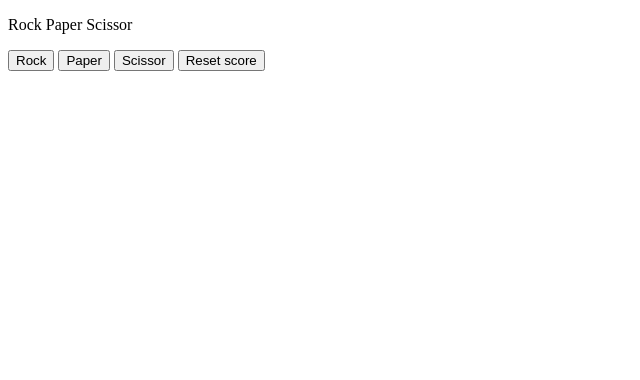
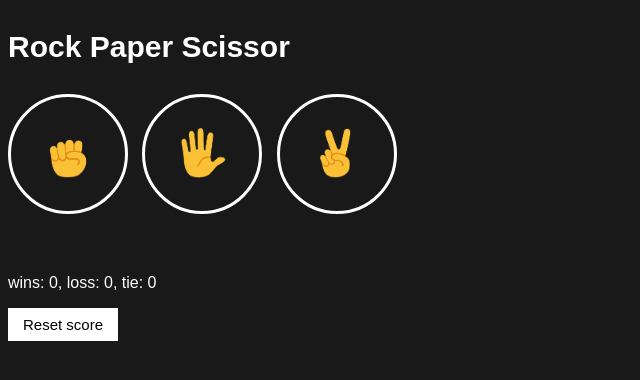
Before and after one commit to Sakhawat-Saim/rock-paper-scissor, a plain HTML site: page index.html in a window 1280 px wide. Shown: the whole page, without its empty margins (0-640 px from the left). Drawn offline with Linux system fonts and the light colour scheme.

Commit message:
final game done

```diff
--- a/app.js
+++ b/app.js
@@ -7,6 +7,8 @@ if (!score) {
     tie: 0,
   };
 }
+
+updateScoreElement();
 
 function playGame(playerMove) {
   const computerMove = pickComputerMove();
@@ -51,11 +53,13 @@ function playGame(playerMove) {
 
   localStorage.setItem("score", JSON.stringify(score));
 
-  alert(`You picked ${playerMove}. Computer picked ${computerMove}, ${result}
-wins: ${score.wins}, loss: ${score.loss}, tie: ${score.tie}`);
-}
+  updateScoreElement();
 
-console.log();
+  document.querySelector(".js-result").innerHTML = result;
+  document.querySelector(".js-moves").innerHTML = `You
+  <img src="images/${playerMove}-emoji.png" class="move-icon" alt="" />
+  <img src="images/${computerMove}-emoji.png" class="move-icon" alt="" />
+  Computer `;
 
   function pickComputerMove() {
     const randomNumber = Math.random();
@@ -69,3 +73,10 @@ function pickComputerMove() {
     }
     return computerMove;
   }
+}
+
+function updateScoreElement() {
+  document.querySelector(
+    ".js-score"
+  ).innerHTML = `wins: ${score.wins}, loss: ${score.loss}, tie: ${score.tie}`;
+}
--- /dev/null
+++ b/index.css
@@ -0,0 +1,44 @@
+body {
+    background-color: rgb(25, 25, 25);
+    color: white;
+    font-family: Arial, Helvetica, sans-serif;
+}
+
+.title {
+    font-size: 30px;
+    font-weight: bold;
+}
+
+button {
+    cursor: pointer;
+}
+
+.move-icon {
+    height: 50px;
+}
+
+.move-button {
+    background-color: transparent;
+    border: 3px solid white;
+    width: 120px;
+    height: 120px;
+    border-radius: 50%;
+    margin-right: 10px;
+}
+
+.result {
+    font-size: 25px;
+    font-weight: bold;
+    margin-bottom: 50px;
+}
+
+.score {
+    margin-top: 60px;
+}
+
+.reset-score-button {
+    background-color: white;
+    border: none;
+    font-size: 15px;
+    padding: 8px 15px;
+}
--- a/index.html
+++ b/index.html
@@ -4,39 +4,48 @@
     <meta charset="UTF-8" />
     <meta http-equiv="X-UA-Compatible" content="IE=edge" />
     <meta name="viewport" content="width=device-width, initial-scale=1.0" />
+    <link rel="stylesheet" href="index.css" />
     <title>Rock Paper Scissor</title>
   </head>
   <body>
-    <p>Rock Paper Scissor</p>
+    <p class="title">Rock Paper Scissor</p>
     <button
+      class="move-button"
       onclick="
           playGame('rock');
         "
     >
-      Rock
+      <img src="images/rock-emoji.png" class="move-icon" alt="" />
     </button>
     <button
+      class="move-button"
       onclick="
           playGame('paper');
         "
     >
-      Paper
+      <img src="images/paper-emoji.png" class="move-icon" alt="" />
     </button>
     <button
+      class="move-button"
       onclick="
           playGame('scissor');
         "
     >
-      Scissor
+      <img src="images/scissor-emoji.png" class="move-icon" alt="" />
     </button>
+    <p class="js-result result"></p>
+    <p class="js-moves"></p>
+    <p class="js-score score"></p>
 
     <button
       onclick="
-     score.wins= 0,
-    score.loss= 0,
-    score.tie= 0
+    score.wins = 0,
+    score.loss = 0,
+    score.tie = 0
     localStorage.removeItem('score');
+    updateScoreElement();
     "
+      class="reset-score-button"
     >
       Reset score
     </button>
```
Also changed, not shown: images/paper-emoji.png (added), images/rock-emoji.png (added), images/scissor-emoji.png (added). Lines whose indentation alone changed are shown as unchanged.
